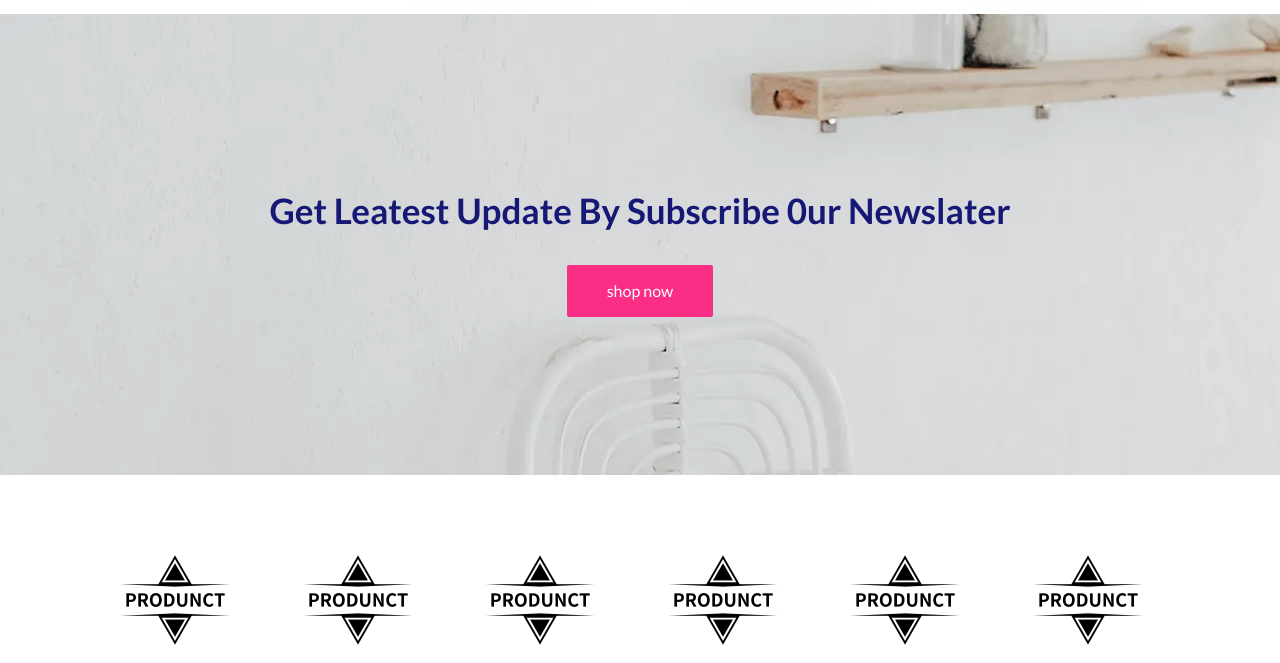
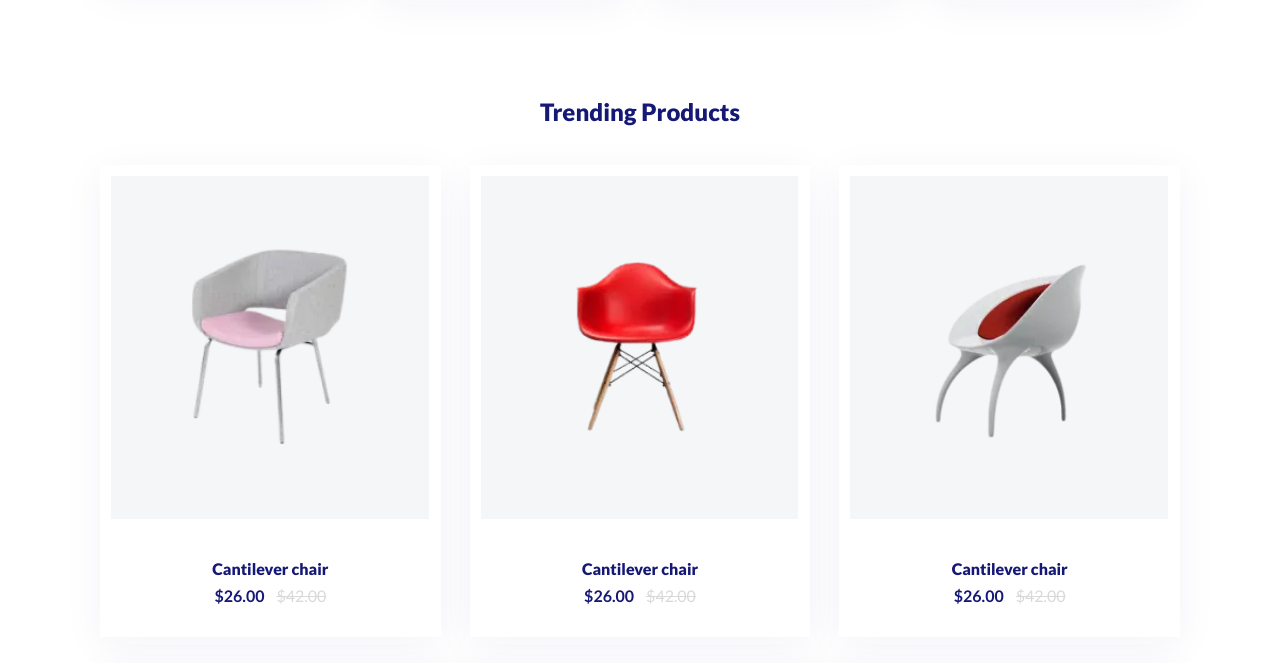
Before and after one commit to Basemgh99/hekto15, a plain HTML site: page index.html in a window 1280 px wide. Shown: the part 3226-3889 px from the top of the page. Drawn offline with Linux system fonts and the light colour scheme.

Commit message:
create trending section

```diff
--- a/assets/css/base.css
+++ b/assets/css/base.css
@@ -116,3 +116,6 @@ font-size: 16px;
 .items-back{
     background-color: none;
 }
+.text-blue{
+    color: #151875;
+}
--- a/assets/css/main.css
+++ b/assets/css/main.css
@@ -425,6 +425,8 @@ font-weight: bold;
     color: #D9D9D9;
     margin-bottom: 45px;
     font-weight: 900;
+    word-spacing: 2px;
+    line-height: 30px;
 }
 
 @media screen and (min-width: 1065px) {
@@ -433,7 +435,77 @@ font-weight: bold;
 }
 }
 
+@media screen and (max-width: 414px) {
+.shopex .shopex-product{
+    text-align: center;
+}
+}
+
 /* shopex end */
+
+/* Trending product */
+.trending{
+    padding: 50px 0;
+}
+.trending h2{
+    color: #151875;
+    font-weight: 900;
+    margin-bottom: 39px;
+}
+.trending .row{
+    justify-content: flex-start;
+    gap: 29px;
+
+}
+.trending .trending-product{
+    flex: 1 0 270px;
+    text-align: center;
+     box-shadow: 0px 8px 40px 0px rgba(49, 32, 138, 0.05);
+
+}
+.trending .trending-img{
+    background-color: #F5F6F8;
+    margin:  11px 12px 40px 11px;
+    padding: 70px 0;
+
+
+}
+.trending img{
+    width: 200px;
+    height: 200px;
+}
+.trending .trending-product .trending-text{
+    display: flex;
+    flex-wrap: wrap;
+    flex-direction: column;
+    justify-content: center;
+    align-items: center;
+    gap: 8px;
+}
+.trending .trending-product .trending-text p{
+    color: #151875;
+    font-weight: 900;
+}
+.trending .trending-product .trending-money {
+    display: flex;
+    flex-wrap: wrap;
+    justify-content: center;
+    gap: 12px;
+    margin-bottom: 32px;
+
+}
+
+.trending-product .trending-money .after-discount{
+    color: #151875;
+    font-weight: 600;
+}
+.trending-product .trending-money .before-discount {
+  color:#D9D9D9;
+  font-weight: 500;
+  text-decoration: line-through;
+}
+
+/* Trending product */
 
 /* start newslater */
 .newslater{
--- a/index.html
+++ b/index.html
@@ -434,6 +434,69 @@
 
       </section>
 
+      <section class="trending text-center">
+        <h2>Trending Products</h2>
+        <div class="container">
+          <div class="row">
+            <div class="trending-product">
+              <div class="trending-img">
+                <img src="./assets/img/Trending/chair-one.webp" alt="this is chair">
+              </div>
+              <div class="trending-text">
+                <p>Cantilever chair</p>
+                <div class="trending-money ">
+                  <span class="after-discount">$26.00</span>
+                  <span  class="before-discount">$42.00</span>
+                </div>
+              </div>
+            </div>
+
+             <div class="trending-product">
+              <div class="trending-img">
+                <img src="./assets/img/Trending/chair-two.webp" alt="this is chair">
+              </div>
+              <div class="trending-text">
+                <p>Cantilever chair</p>
+               <div class="trending-money ">
+                  <span class="after-discount">$26.00</span>
+                  <span  class="before-discount">$42.00</span>
+                </div>
+              </div>
+            </div>
+
+             <div class="trending-product">
+              <div class="trending-img">
+                <img src="./assets/img/Trending/chair-three.webp" alt="this is chair">
+              </div>
+              <div class="trending-text">
+                <p>Cantilever chair</p>
+                <div class="trending-money ">
+                  <span class="after-discount">$26.00</span>
+                  <span  class="before-discount">$42.00</span>
+                </div>
+              </div>
+            </div>
+
+
+             <div class="trending-product">
+              <div class="trending-img">
+                <img src="./assets/img/Trending/chair-four.webp" alt="this is chair">
+              </div>
+              <div class="trending-text">
+                <p>Cantilever chair</p>
+                <div class="trending-money ">
+                  <span class="after-discount">$26.00</span>
+                  <span  class="before-discount">$42.00</span>
+                </div>
+              </div>
+            </div>
+
+          </div>
+        </div>
+
+
+      </section>
+
       <section class="newslater">
         <h2>Get Leatest Update By Subscribe 0ur Newslater</h2>
 
```
Also changed, not shown: assets/img/Trending/chair-four.webp (added), assets/img/Trending/chair-one.webp (added), assets/img/Trending/chair-three.webp (added), assets/img/Trending/chair-two.webp (added).
